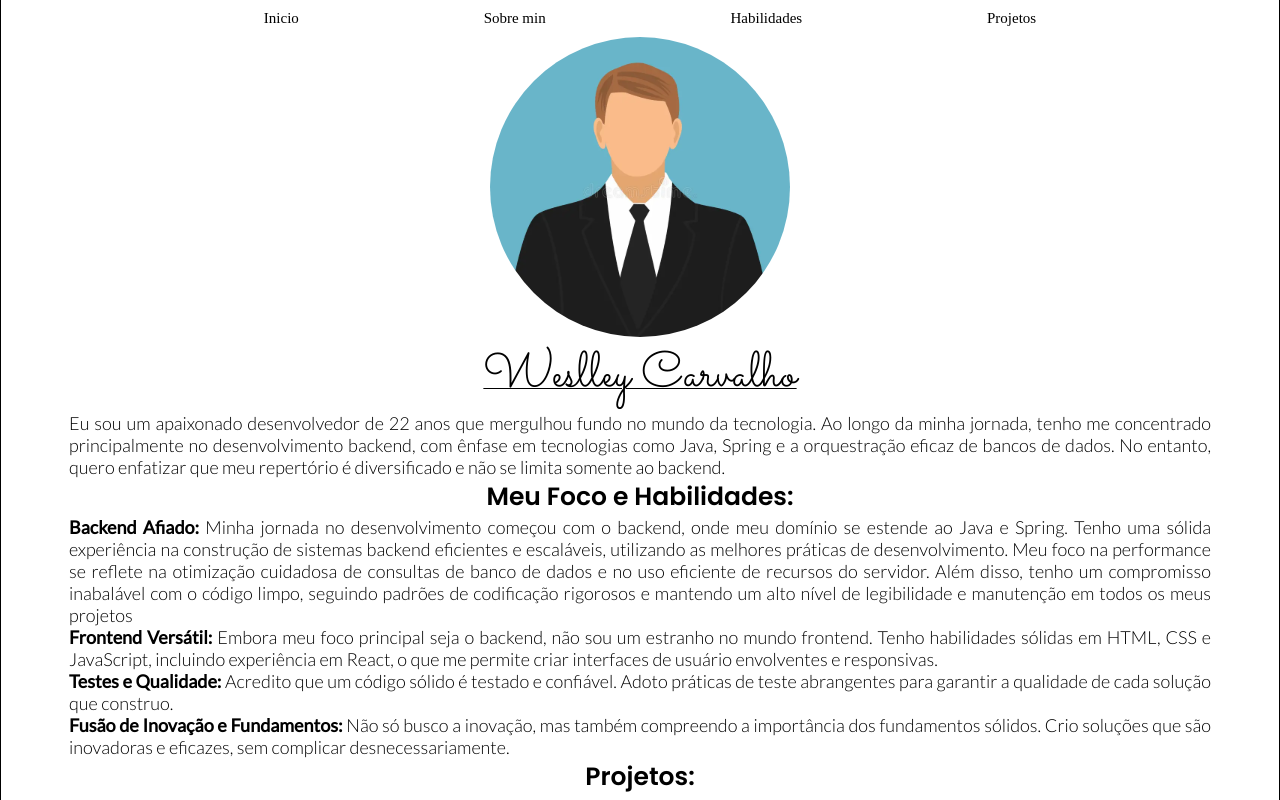
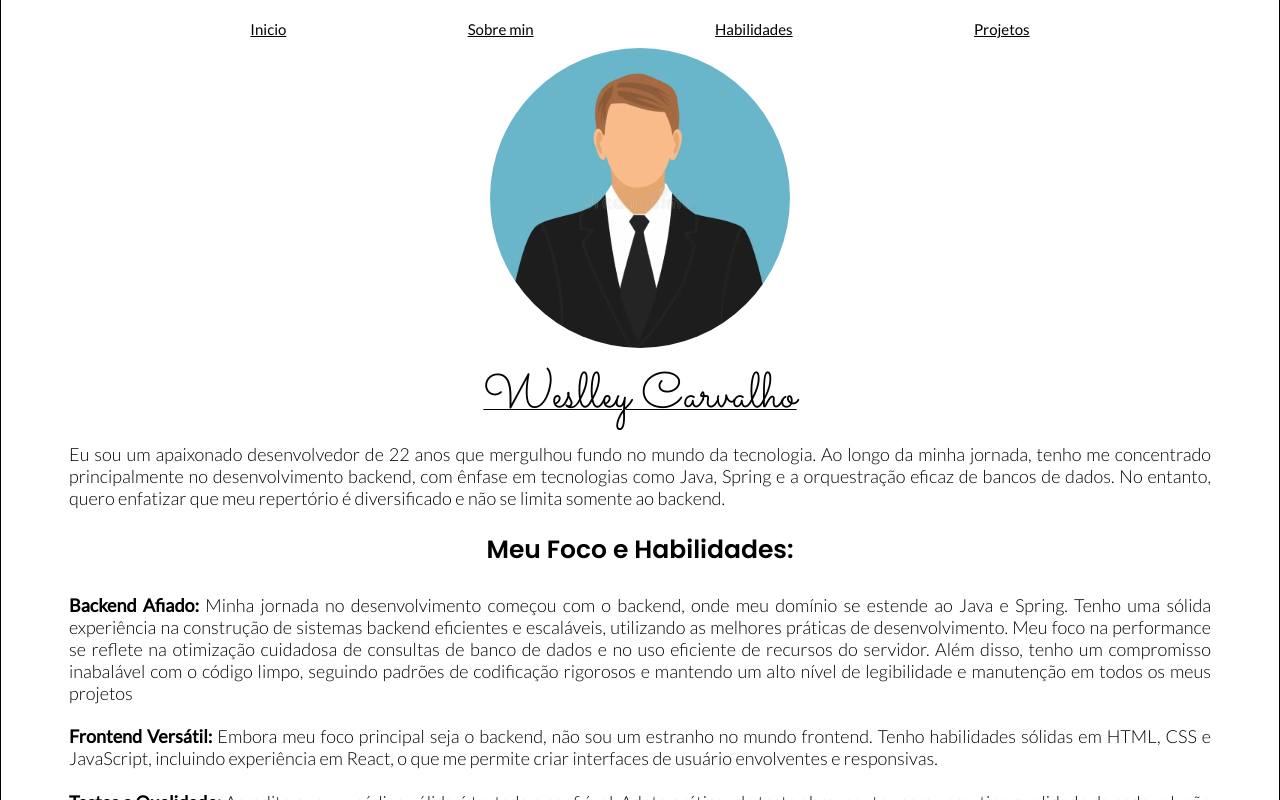
Before and after one commit to wesquel/portfolio, a React (Create React App) app: page / in a window 1280 px wide. Shown: the top 800 px of the page. Built offline with nearby package versions, Linux system fonts and the light colour scheme.

Commit message:
Added Margin

```diff
--- a/src/components/ImageUser/styles.js
+++ b/src/components/ImageUser/styles.js
@@ -3,5 +3,6 @@ import styled, { css } from "styled-components";
 export const Container = styled.div`
   ${({ theme }) => css`
     ${theme}
+    margin-bottom: 1em;
   `}
 `;
--- a/src/components/Navbar/styles.js
+++ b/src/components/Navbar/styles.js
@@ -1,9 +1,11 @@
 import styled, { css } from "styled-components";
 
 export const Container = styled.nav`
-  ${({ theme }) => css`
-    ${theme}
+  ${() => css`
     width: 100%;
-    padding: 10px;
+    padding-top: 2em;
+    margin-bottom: 1em;
+    font-family: ${({ theme }) => theme.fonts.family.body};
+    text-decoration: underline;
   `}
 `;
--- a/src/components/ProjectsTable/index.jsx
+++ b/src/components/ProjectsTable/index.jsx
@@ -8,7 +8,7 @@ export const ProjectsTable = ({ children }) => {
   return (
     <Styled.Container>
       <Styled.Heading>
-        <Styled.Column>Projeto</Styled.Column>
+        <Styled.Column className="first-column">Projeto</Styled.Column>
         <Styled.Column>Status</Styled.Column>
         <Styled.Column>Tipo</Styled.Column>
         <Styled.Column>Data Inicial</Styled.Column>
--- a/src/components/Row/styles.js
+++ b/src/components/Row/styles.js
@@ -6,12 +6,14 @@ export const Container = styled.div`
     align-items: center;
     height: 4.5em;
     width: 100%;
+    margin-top: 1.5em;
   `}
 `;
 
 export const Cell = styled.div`
   ${() => css`
     font-family: ${({ theme }) => theme.fonts.family.title};
+    font-size: 1.5em;
     display: flex;
     flex-direction: column;
     height: 100%;
--- a/src/components/Signature/styles.js
+++ b/src/components/Signature/styles.js
@@ -1,7 +1,7 @@
 import styled, { css } from "styled-components";
 
 export const Container = styled.div`
-  ${({ theme }) => css`
-    ${theme}
+  ${() => css`
+    margin-bottom: 1em;
   `}
 `;
--- a/src/components/TextComponent/styles.js
+++ b/src/components/TextComponent/styles.js
@@ -7,5 +7,6 @@ export const Container = styled.p`
     font-weight: 200;
     font-size: 1.8rem;
     text-align: justify;
+    margin-bottom: 1.2em;
   `}
 `;
--- a/src/components/TitleComponent/styles.js
+++ b/src/components/TitleComponent/styles.js
@@ -5,5 +5,6 @@ export const Container = styled.h2`
     ${theme}
 
     font-size: 1.0em;
+    margin-bottom: 2.5em;
   `}
 `;
```
